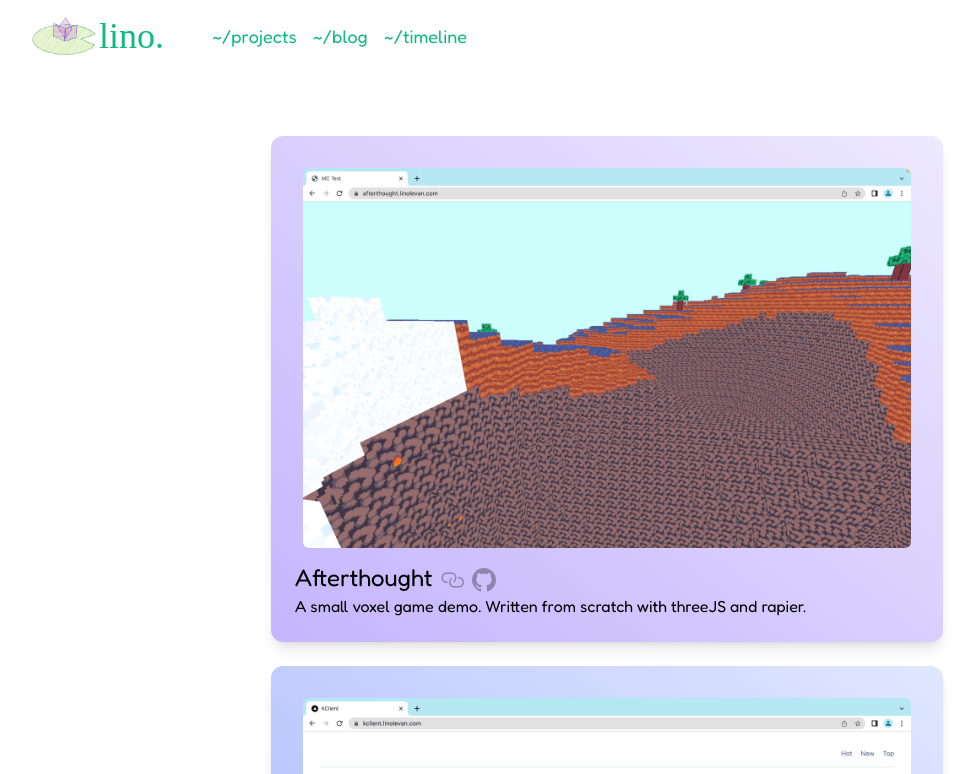
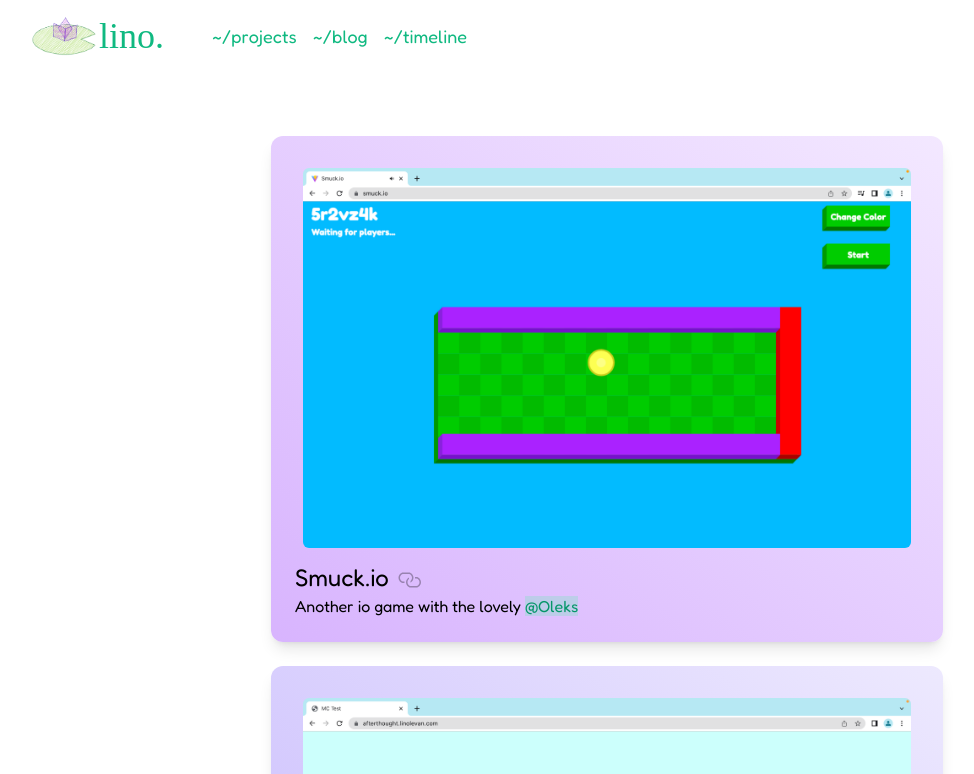
Before and after one commit to lino-levan/old.linolevan.com, a Next.js app: page /projects in a window 1280 px wide. Shown: the top 774 px of the page, without its empty margins (33-1007 px from the left). Built offline with nearby package versions, Linux system fonts and the light colour scheme; a web font is replaced by a local one.

Commit message:
added smuck.io

```diff
--- a/pages/projects.tsx
+++ b/pages/projects.tsx
@@ -21,6 +21,13 @@ const Projects: NextPage = () => {
 
   // for gradient we are going down this list: https://tailwindcss.com/docs/customizing-colors
   const projects: IProject[] = [
+    {
+      name: "Smuck.io",
+      description: "Another io game with the lovely @Oleks",
+      image: "/screenshots/smuck.png",
+      demo: "https://smuck.io",
+      gradient: "from-purple-300 to-purple-100"
+    },
     {
       name: "Afterthought",
       description: "A small voxel game demo. Written from scratch with threeJS and rapier.",
```
Also changed, not shown: public/screenshots/smuck.png (added).
